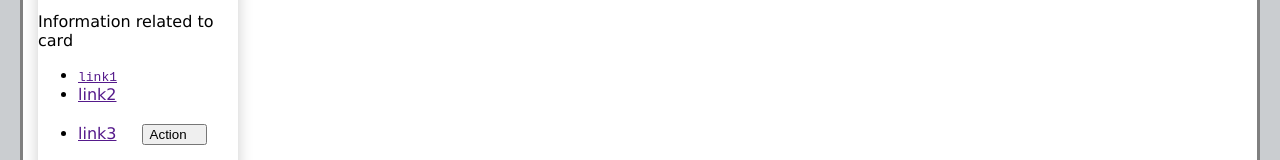
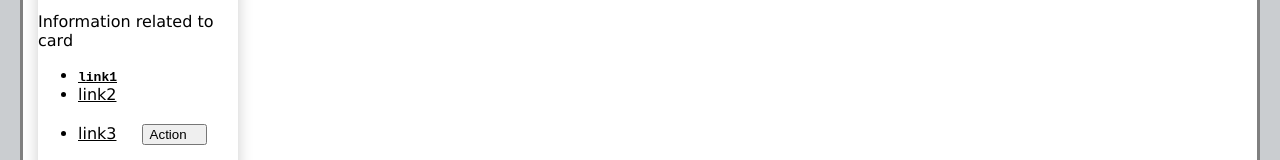
Before and after one commit to SudarshanKumar143341/component-design, a plain HTML site: page index.html in a window 1280 px wide. In both pictures the pointer is over the link 97 px from the left and 434 px from the top of the page. Shown: the part 359-519 px from the top of the page. Drawn offline with Linux system fonts and the light colour scheme.

Commit message:
Signed-off-by: Samundradk <48338968+Samundradk@users.noreply.github.com>

```diff
--- a/team3s.css
+++ b/team3s.css
@@ -31,8 +31,6 @@ h1,h2,h3,h4,h5{
 }
 
 
-}
-
 .img{
   width:100%;
   margin-top: 22px;
@@ -41,16 +39,13 @@ h1,h2,h3,h4,h5{
 
 }
 
-
-
-
-}
 a:visited,
 .link--visited{
   color: black;
 }
 a:hover{
   font-family:monospace;
+  font-weight:bold;
 }
 a:active{
   color: grey;
```
